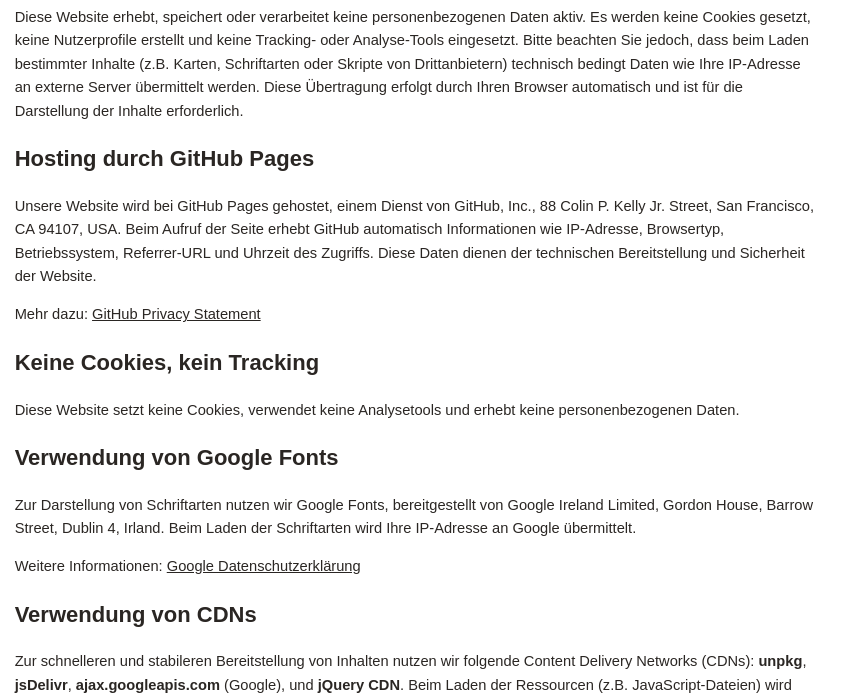
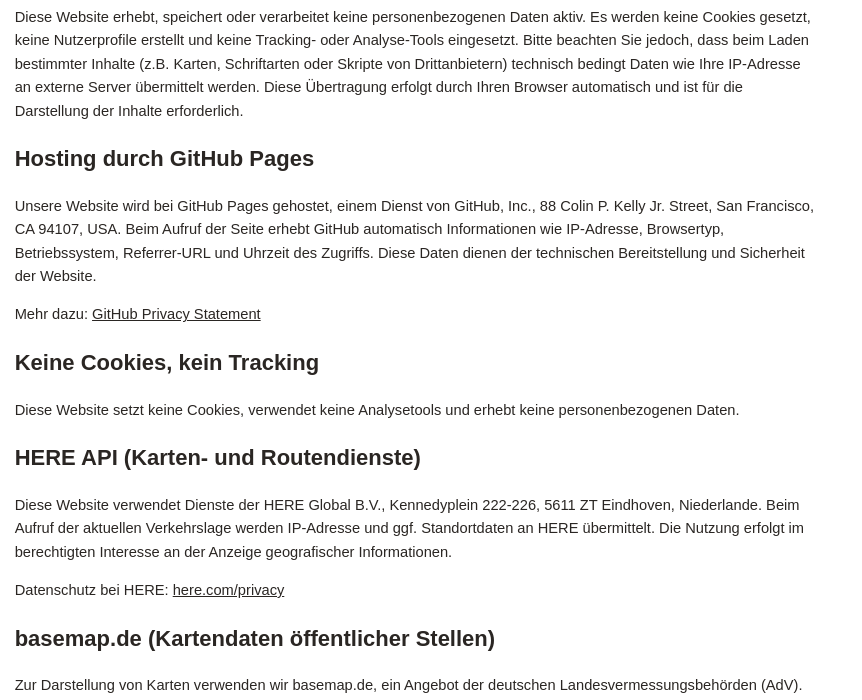
Before and after one commit to traffivmmap/vm-map, a plain HTML site: page privacy.html in a window 1280 px wide. Shown: the part 95-795 px from the top of the page, without its empty margins (0-862 px from the left). Drawn offline with Linux system fonts and the light colour scheme.

Commit message:
Don't use google fonts.

```diff
--- a/css/style.css
+++ b/css/style.css
@@ -1,6 +1,3 @@
-@import url('https://fonts.googleapis.com/css2?family=Roboto:wght@300&family=Source+Sans+3&display=swap');
-@import url('https://fonts.googleapis.com/css2?family=Source+Sans+3:wght@200&display=swap');
-
 
 :root {
 	--dark-accent-color: #2a2623;
--- a/privacy.html
+++ b/privacy.html
@@ -29,18 +29,6 @@
   <h2>Keine Cookies, kein Tracking</h2>
   <p>Diese Website setzt keine Cookies, verwendet keine Analysetools und erhebt keine personenbezogenen Daten.</p>
 
-  <h2>Verwendung von Google Fonts</h2>
-  <p>
-    Zur Darstellung von Schriftarten nutzen wir Google Fonts, bereitgestellt von Google Ireland Limited, Gordon House, Barrow Street, Dublin 4, Irland. Beim Laden der Schriftarten wird Ihre IP-Adresse an Google übermittelt.
-  </p>
-  <p>Weitere Informationen: <a href="https://policies.google.com/privacy" target="_blank">Google Datenschutzerklärung</a></p>
-
-  <h2>Verwendung von CDNs</h2>
-  <p>
-    Zur schnelleren und stabileren Bereitstellung von Inhalten nutzen wir folgende Content Delivery Networks (CDNs):
-    <strong>unpkg</strong>, <strong>jsDelivr</strong>, <strong>ajax.googleapis.com</strong> (Google), und <strong>jQuery CDN</strong>. Beim Laden der Ressourcen (z.B. JavaScript-Dateien) wird Ihre IP-Adresse an die Server dieser Anbieter übermittelt.
-  </p>
-
   <h2>HERE API (Karten- und Routendienste)</h2>
   <p>
     Diese Website verwendet Dienste der HERE Global B.V., Kennedyplein 222-226, 5611 ZT Eindhoven, Niederlande. Beim Aufruf der aktuellen Verkehrslage werden IP-Adresse und ggf. Standortdaten an HERE übermittelt. Die Nutzung erfolgt im berechtigten Interesse an der Anzeige geografischer Informationen.
```
Also changed, not shown: index.html (+0 -3 lines).
